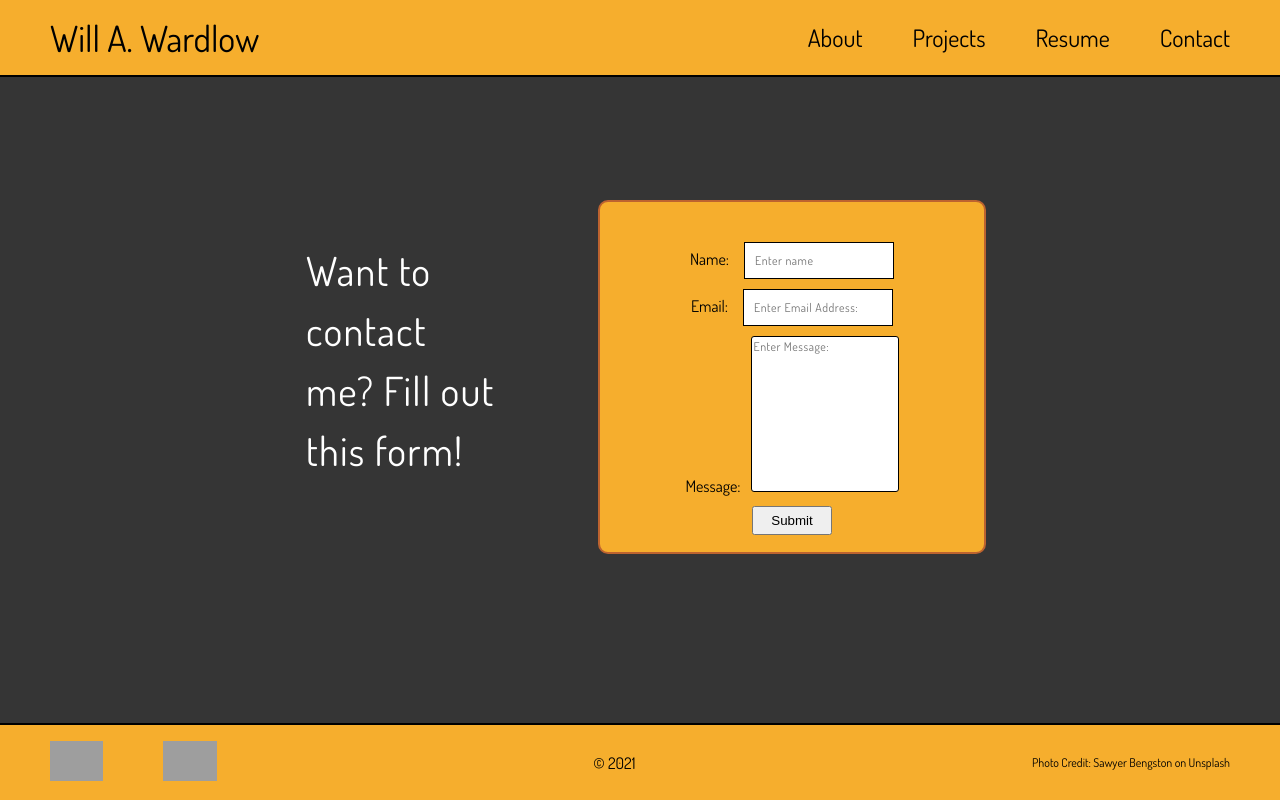
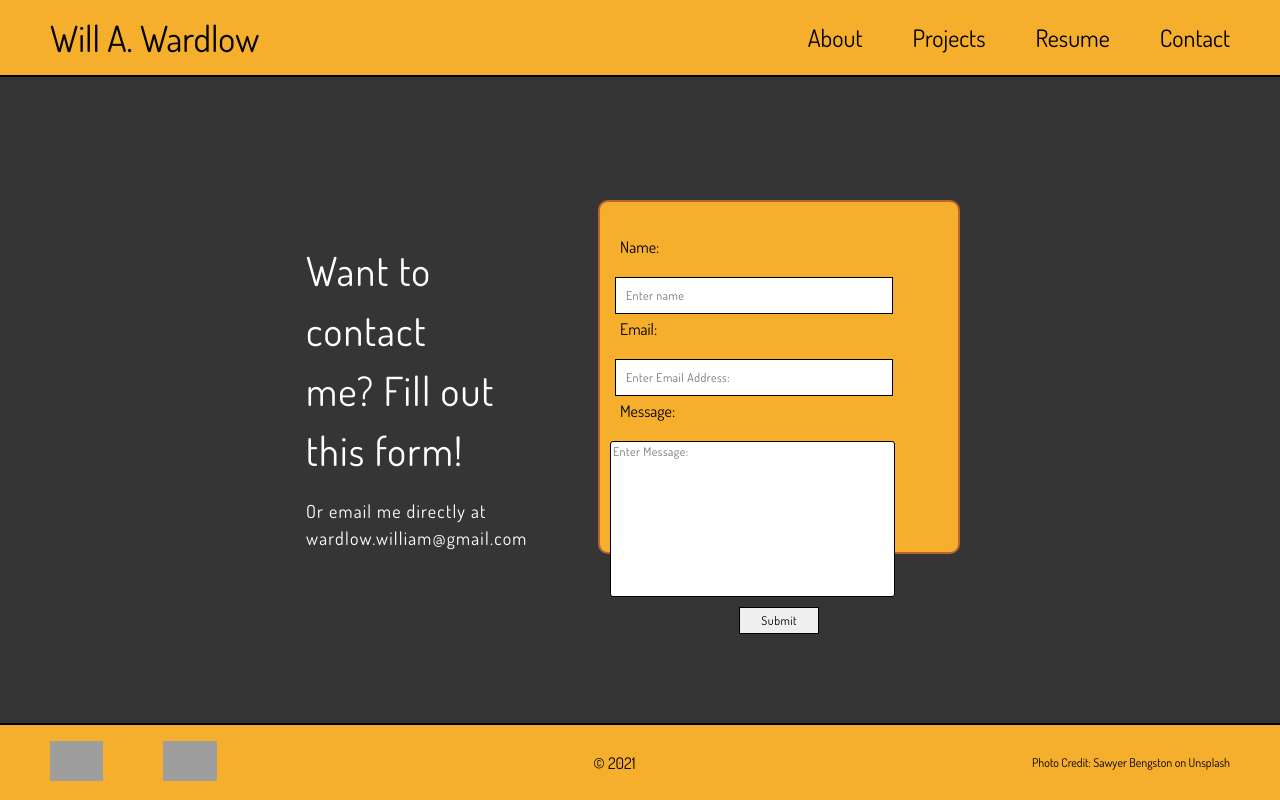
Before and after one commit to willwardlow/will-portfolio, a React (Create React App) app: page /contact in a window 1280 px wide. Built offline with nearby package versions, Linux system fonts and the light colour scheme; grey boxes are pictures that could not be loaded.

Commit message:
refactored contact page

```diff
--- a/src/screens/Contact/Contact.css
+++ b/src/screens/Contact/Contact.css
@@ -13,15 +13,16 @@
 
 form{
   display: flex;
-  flex-direction: column;
-  align-content: center;
+  flex-flow: row wrap;
+  align-items: center;
+  justify-content: flex-start;
   background-color: #F6AE2D;
   border: 2px solid #bd632f;
   border-radius: 10px;
   height: 300px;
   padding-top: 30px;
   padding-bottom: 20px;
-  width: 30vw;
+  width: 28vw;
 }
 
 .form-text{
@@ -36,24 +37,30 @@ form{
   line-height: 1.5;
 }
 
+label{
+  margin: 5px 10px 10px 20px;
+}
+
+.email {
+  font-size: 18px;
+}
+
 input[type='submit'] {
   width: 5rem;
   align-self: center;
-  margin-top: 10px;
+  margin: 10px auto;
   padding: 5px;
 }
 
-input[type='text']{
+input {
   border: 1px solid black;
   padding: 10px;
-  padding-right: 23px;
-  padding-left: 10px;
   margin-left: 15px;
   margin-top: 10px;
   font-family: 'Dosis', sans-serif;
   font-size: 12px;
   letter-spacing: 0.5px;
-
+  width: 16rem;
 }
 
 textarea {
@@ -69,10 +76,6 @@ textarea {
 
 input[type='submit']:hover {
   background-color: #bd632f;
-}
-
-label{
-  align-self: center;
 }
 
 @keyframes fadeIn{
--- a/src/screens/Contact/Contact.jsx
+++ b/src/screens/Contact/Contact.jsx
@@ -5,26 +5,27 @@ export default function Contact() {
     <div className='contact-container'>
       <div className='form-text'>
         <p>
-         Want to contact me? Fill out this form!
+          Want to contact me? Fill out this form!
+           <p className="email">
+            Or email me directly at wardlow.william@gmail.com
+           </p>
         </p>
       </div>
       <form action="https://getform.io/f/b6a30d8f-8d64-4088-98f8-cbdf8f938673" method="POST">
-        <label htmlFor='name'> Name:
+        <label htmlFor='name'> Name:</label>
           <input type='text' name='name' placeholder='Enter name'/>
-        </label>
 
-        <label htmlFor='email'> Email:
+
+        <label htmlFor='email'> Email: </label>
           <input type='text' name='email' placeholder='Enter Email Address:' />
-        </label>
 
-        <label htmlFor='message'> Message:
-          <textarea name='message' rows='10' cols='24' placeholder='Enter Message:' />
-        </label>
+
+        <label htmlFor='message'> Message:</label>
+        <textarea name='message' rows='10' cols='50' placeholder='Enter Message:' />
 
         <input type='submit'/>
+      </form>
 
-
-      </form>
 
     </div>
   )
--- a/src/screens/Landing/Landing.css
+++ b/src/screens/Landing/Landing.css
@@ -8,6 +8,7 @@
   height: 745px;
   object-fit: cover;
   width: 100%;
+  overflow: hidden;
 }
 
 .landing-text {
@@ -18,12 +19,12 @@
   text-align: left;
   top: 29%;
   opacity: 0;
-  animation: 15s ease-in-out slideIn;
+  animation:5s ease-in-out slideIn;
 }
 
 @keyframes slideIn {
   from {
-    transform: translateX(500%);
+    transform: translateX(400%);
     opacity: 1;
   }
   to {
```
